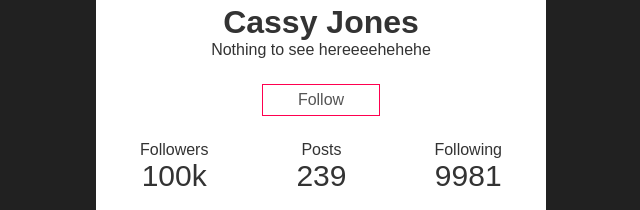
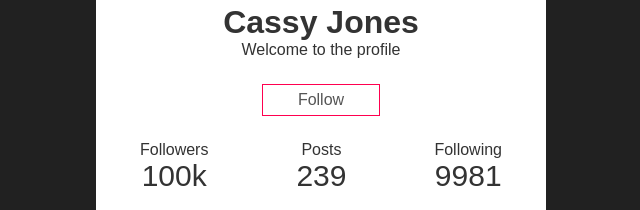
Before and after one commit to Ajay6433/ProfileCardCSS, a plain HTML site: page index.html in a window 1280 px wide. Shown: the part 314-524 px from the top of the page, 319-959 px from the left. Drawn offline with Linux system fonts and the light colour scheme.

Commit message:
Update index.html

```diff
--- a/index.html
+++ b/index.html
@@ -13,7 +13,7 @@
             <img src="images/cover.png" alt="cover-img" class="cover-img">
             <img src="images/profile.png" alt="profile-img" class="profile-img">
             <h1>Cassy Jones</h1>
-            <p>Nothing to see hereeeehehehe</p>
+            <p>Welcome to the profile</p>
             <a href="#" class="follow-btn">Follow</a>
             <div class="row">
                 <div>
```
